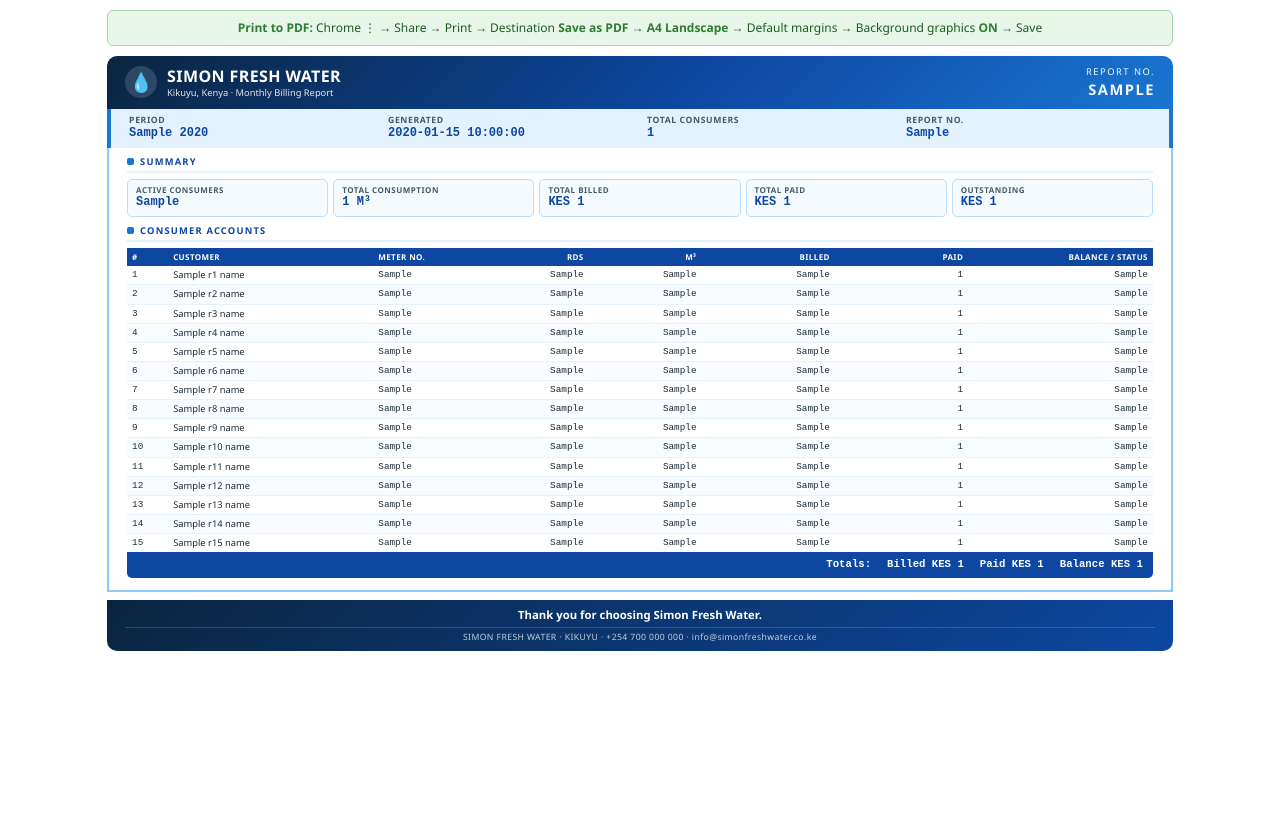
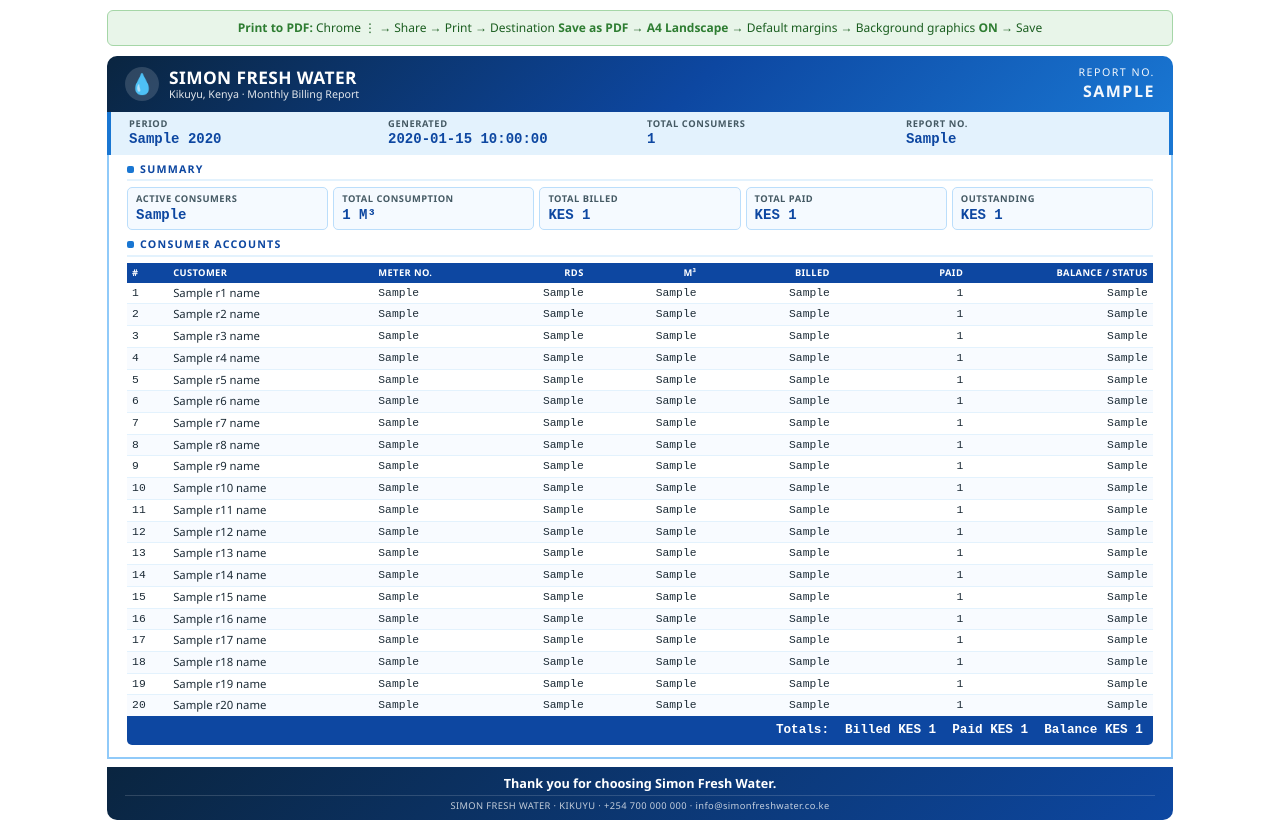
Before and after one commit to Frednn1/simon-freshwater, a Flask app: template templates/SimonWater_ReportTemplate.html in a window 1280 px wide. Before the commit the page ends 651 px from the top, so only its background shows below. Run offline with Flask 3, Linux system fonts and the light colour scheme; the template is opened without the code that fills it: most values are stand-ins (such as "Sample title", 1, 10 or a date in 2020).

Commit message:
Reports: expand to 20 rows, larger legible fonts

```diff
--- a/templates/SimonWater_ReportTemplate.html
+++ b/templates/SimonWater_ReportTemplate.html
@@ -10,7 +10,7 @@
     font-family: 'Segoe UI', 'Helvetica Neue', Arial, sans-serif;
     color: #1c2b36;
     background: #fff;
-    font-size: 8pt;
+    font-size: 9.5pt;
     line-height: 1.3;
     -webkit-print-color-adjust: exact !important;
     print-color-adjust: exact !important;
@@ -27,14 +27,14 @@
     gap: 12px;
   }
   .r-brand { display: flex; align-items: center; gap: 10px; }
-  .r-drop { width: 32px; height: 32px; background: rgba(255,255,255,.15);
+  .r-drop { width: 34px; height: 34px; background: rgba(255,255,255,.15);
             border-radius: 50%; display: flex; align-items: center;
-            justify-content: center; font-size: 14pt; }
-  .r-brand h1 { font-size: 12pt; letter-spacing: .4px; }
-  .r-brand p  { font-size: 7pt; opacity: .88; }
-  .r-tag { text-align: right; font-size: 7pt; letter-spacing: 1.5px;
+            justify-content: center; font-size: 15pt; }
+  .r-brand h1 { font-size: 13pt; letter-spacing: .4px; }
+  .r-brand p  { font-size: 8pt; opacity: .88; }
+  .r-tag { text-align: right; font-size: 8pt; letter-spacing: 1.5px;
            text-transform: uppercase; opacity: .95; }
-  .r-tag strong { display: block; font-size: 11pt; letter-spacing: 1.5px;
+  .r-tag strong { display: block; font-size: 12pt; letter-spacing: 1.5px;
                   margin-top: 2px; }
 
   .r-meta {
@@ -42,12 +42,12 @@
     border-left: 4px solid #1976d2; border-right: 4px solid #1976d2;
     padding: 6px 18px;
     display: flex; justify-content: space-between; gap: 14px;
-    font-size: 8pt;
+    font-size: 9pt;
   }
   .r-meta .cell { flex: 1; }
-  .r-meta .label { font-size: 6.5pt; text-transform: uppercase;
+  .r-meta .label { font-size: 7pt; text-transform: uppercase;
                    letter-spacing: .6px; color: #455a64; font-weight: 700; }
-  .r-meta .value { font-size: 9pt; font-weight: 700; color: #0d47a1;
+  .r-meta .value { font-size: 10.5pt; font-weight: 700; color: #0d47a1;
                    font-family: 'Courier New', monospace; }
 
   .r-body {
@@ -56,7 +56,7 @@
   }
 
   .r-title {
-    font-size: 7pt; font-weight: 700; text-transform: uppercase;
+    font-size: 8pt; font-weight: 700; text-transform: uppercase;
     letter-spacing: 1.2px; color: #0d47a1;
     padding-bottom: 3px; margin-bottom: 6px;
     border-bottom: 2px solid #e3f2fd;
@@ -76,21 +76,21 @@
     border-radius: 5px; padding: 5px 8px;
   }
   .r-summary .label {
-    font-size: 6pt; text-transform: uppercase; letter-spacing: .5px;
+    font-size: 7pt; text-transform: uppercase; letter-spacing: .5px;
     color: #455a64; font-weight: 700;
   }
   .r-summary .value {
-    font-size: 9pt; font-weight: 700; color: #0d47a1;
+    font-size: 10.5pt; font-weight: 700; color: #0d47a1;
     font-family: 'Courier New', monospace;
   }
 
   table.r-data {
-    width: 100%; border-collapse: collapse; font-size: 7pt;
+    width: 100%; border-collapse: collapse; font-size: 8.5pt;
     table-layout: fixed;
   }
   table.r-data thead th {
     background: #0d47a1; color: #fff;
-    font-size: 6pt; text-transform: uppercase; letter-spacing: .4px;
+    font-size: 7pt; text-transform: uppercase; letter-spacing: .4px;
     padding: 4px 5px; text-align: left; font-weight: 700;
   }
   table.r-data thead th.right { text-align: right; }
@@ -118,7 +118,7 @@
   .r-totals {
     background: #0d47a1; color: #fff;
     padding: 6px 10px; display: flex; justify-content: flex-end;
-    gap: 16px; font-size: 8pt; font-weight: 700;
+    gap: 16px; font-size: 9.5pt; font-weight: 700;
     margin-top: -1px; border-radius: 0 0 5px 5px;
     font-family: 'Courier New', monospace;
   }
@@ -128,8 +128,8 @@
     color: #fff; border-radius: 0 0 10px 10px;
     padding: 8px 18px; text-align: center; margin-top: 8px;
   }
-  .r-footer .thanks { font-size: 8.5pt; font-weight: 600; }
-  .r-footer .contact { font-size: 6.5pt; opacity: .75;
+  .r-footer .thanks { font-size: 9.5pt; font-weight: 600; }
+  .r-footer .contact { font-size: 7pt; opacity: .75;
                        border-top: 1px solid rgba(255,255,255,.2);
                        padding-top: 4px; margin-top: 4px;
                        letter-spacing: .4px; }
@@ -144,11 +144,11 @@
 
   .ph { color: #1976d2; font-family: 'Courier New', monospace;
         font-weight: 700; background: #e3f2fd; padding: 0 2px;
-        border-radius: 2px; font-size: 6.5pt; }
+        border-radius: 2px; font-size: 8pt; }
 
   /* In the data table, placeholder chips shrink and don't wrap */
   table.r-data .ph { padding: 0; background: transparent;
-                     font-size: 6pt; font-weight: 600; color: #0d47a1; }
+                     font-size: 7.5pt; font-weight: 600; color: #0d47a1; }
 </style>
 </head>
 <body>
@@ -249,6 +249,11 @@
           <tr><td>13</td><td class="name">{{r13_name}}</td><td>{{r13_meter}}</td><td class="right">{{r13_cnt}}</td><td class="right">{{r13_cm3}}</td><td class="right">{{r13_amt}}</td><td class="right">{{r13_paid}}</td><td class="right">{{r13_bal}}</td></tr>
           <tr><td>14</td><td class="name">{{r14_name}}</td><td>{{r14_meter}}</td><td class="right">{{r14_cnt}}</td><td class="right">{{r14_cm3}}</td><td class="right">{{r14_amt}}</td><td class="right">{{r14_paid}}</td><td class="right">{{r14_bal}}</td></tr>
           <tr><td>15</td><td class="name">{{r15_name}}</td><td>{{r15_meter}}</td><td class="right">{{r15_cnt}}</td><td class="right">{{r15_cm3}}</td><td class="right">{{r15_amt}}</td><td class="right">{{r15_paid}}</td><td class="right">{{r15_bal}}</td></tr>
+          <tr><td>16</td><td class="name">{{r16_name}}</td><td>{{r16_meter}}</td><td class="right">{{r16_cnt}}</td><td class="right">{{r16_cm3}}</td><td class="right">{{r16_amt}}</td><td class="right">{{r16_paid}}</td><td class="right">{{r16_bal}}</td></tr>
+          <tr><td>17</td><td class="name">{{r17_name}}</td><td>{{r17_meter}}</td><td class="right">{{r17_cnt}}</td><td class="right">{{r17_cm3}}</td><td class="right">{{r17_amt}}</td><td class="right">{{r17_paid}}</td><td class="right">{{r17_bal}}</td></tr>
+          <tr><td>18</td><td class="name">{{r18_name}}</td><td>{{r18_meter}}</td><td class="right">{{r18_cnt}}</td><td class="right">{{r18_cm3}}</td><td class="right">{{r18_amt}}</td><td class="right">{{r18_paid}}</td><td class="right">{{r18_bal}}</td></tr>
+          <tr><td>19</td><td class="name">{{r19_name}}</td><td>{{r19_meter}}</td><td class="right">{{r19_cnt}}</td><td class="right">{{r19_cm3}}</td><td class="right">{{r19_amt}}</td><td class="right">{{r19_paid}}</td><td class="right">{{r19_bal}}</td></tr>
+          <tr><td>20</td><td class="name">{{r20_name}}</td><td>{{r20_meter}}</td><td class="right">{{r20_cnt}}</td><td class="right">{{r20_cm3}}</td><td class="right">{{r20_amt}}</td><td class="right">{{r20_paid}}</td><td class="right">{{r20_bal}}</td></tr>
         </tbody>
       </table>
       <div class="r-totals">
```
